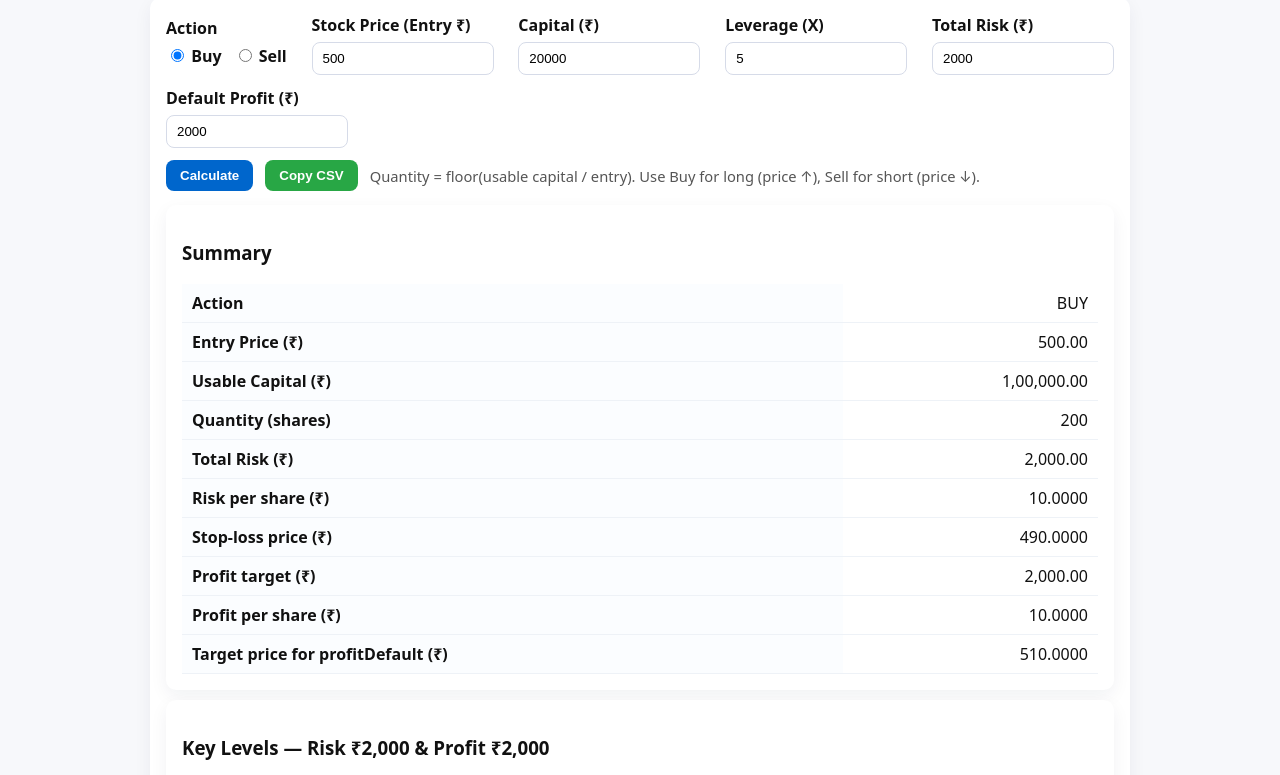
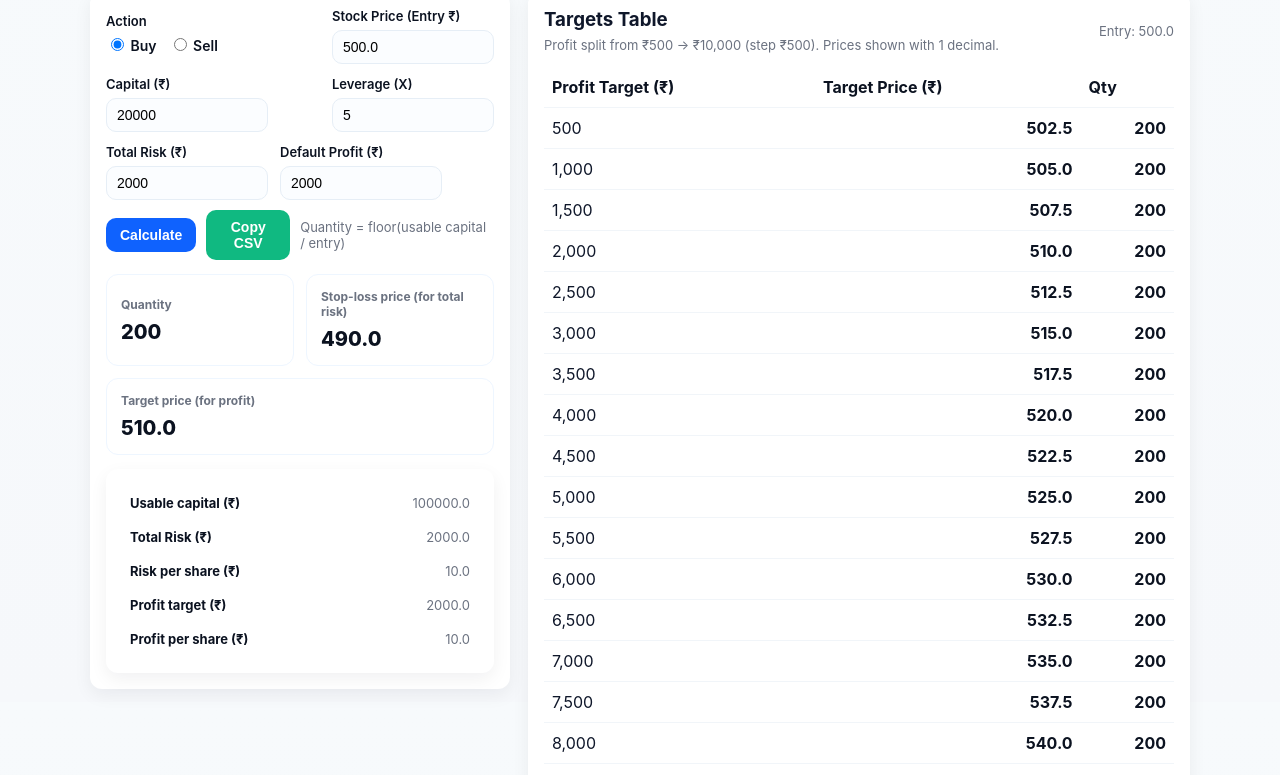
Before and after one commit to sibisekar94/Buy-Sell---calculator-, a plain HTML site: page index.html in a window 1280 px wide. Shown: the part 98-873 px from the top of the page. Drawn offline with Linux system fonts and the light colour scheme.

Commit message:
Update index.html

```diff
--- a/index.html
+++ b/index.html
@@ -3,33 +3,101 @@
 <head>
   <meta charset="utf-8" />
   <meta name="viewport" content="width=device-width,initial-scale=1" />
-  <title>Intraday Calculator — Buy / Sell first</title>
+  <title>Intraday Calculator — Clean UI</title>
   <style>
-    :root{--accent:#0066cc; --accent-2:#28a745;}
-    body{font-family:system-ui,-apple-system,Roboto,Arial; padding:18px; max-width:980px; margin:auto; background:#f7f8fb; color:#111;}
-    h1{text-align:center; margin-bottom:6px;}
-    .card{background:#fff; border-radius:10px; padding:16px; box-shadow:0 6px 18px rgba(18,38,63,0.06); margin-top:14px;}
-    .row{display:flex; gap:12px; align-items:center; flex-wrap:wrap;}
-    label{font-weight:600; display:block; margin-bottom:6px;}
-    input[type="number"], select{padding:8px 10px; border-radius:8px; border:1px solid #d6dbe8; width:160px;}
-    .radioRow{display:flex; gap:12px; align-items:center;}
-    .small{font-size:.92rem; color:#555;}
-    button{padding:8px 14px; border-radius:8px; border:none; cursor:pointer; font-weight:700;}
-    .btn-primary{background:var(--accent); color:#fff;}
-    .btn-success{background:var(--accent-2); color:#fff;}
-    table{width:100%; border-collapse:collapse; margin-top:10px;}
-    th,td{padding:8px 10px; border-bottom:1px solid #eef2f7; text-align:left;}
-    th{background:#fbfdff;}
-    .right{ text-align:right; }
-    @media (max-width:600px){ input[type="number"]{ width:100%; } .row{flex-direction:column; align-items:stretch;} }
+    :root{
+      --bg:#F6F8FB;
+      --card:#ffffff;
+      --muted:#6b7280;
+      --accent:#0f62fe;
+      --accent-2:#10b981;
+      --glass: rgba(255,255,255,0.6);
+      --radius:12px;
+      --shadow: 0 6px 18px rgba(16,24,40,0.06);
+      --mono: ui-monospace, SFMono-Regular, Menlo, Monaco, "Roboto Mono", monospace;
+    }
+
+    html,body{height:100%}
+    body{
+      margin:0; font-family:Inter, system-ui, -apple-system, "Helvetica Neue", Arial;
+      background: linear-gradient(180deg, #f7fafc 0%, var(--bg) 100%);
+      color:#0f172a; -webkit-font-smoothing:antialiased; padding:20px;
+      display:flex; justify-content:center;
+    }
+
+    .wrap{max-width:1100px; width:100%;}
+    header{display:flex;align-items:center;gap:14px;margin-bottom:14px}
+    .logo{
+      width:56px;height:56px;border-radius:12px;background:var(--accent);display:grid;place-items:center;color:white;font-weight:800;font-size:20px;
+      box-shadow: 0 6px 20px rgba(15,98,254,0.12);
+    }
+    h1{margin:0;font-size:20px}
+    p.lead{margin:2px 0 0; color:var(--muted); font-size:13px}
+
+    .grid{
+      display:grid;
+      grid-template-columns: 420px 1fr;
+      gap:18px;
+      align-items:start;
+    }
+    @media (max-width:980px){
+      .grid{grid-template-columns:1fr; padding-bottom:30px}
+    }
+
+    .card{background:var(--card); border-radius:var(--radius); padding:16px; box-shadow:var(--shadow);}
+    .controls .row{display:flex;gap:10px;align-items:center;flex-wrap:wrap}
+    label{display:block;font-weight:600;font-size:13px;margin-bottom:6px;color:#0b1220}
+    input[type=number]{width:140px;padding:8px 10px;border-radius:10px;border:1px solid #e6eef6;background:#fbfdff;font-size:14px}
+    .radioRow{display:flex;gap:12px;align-items:center}
+    .radioRow label{font-weight:600;font-size:14px}
+    .actions{display:flex;gap:10px;align-items:center;margin-top:10px}
+    button{padding:9px 14px;border-radius:10px;border:none;cursor:pointer;font-weight:700;font-size:14px}
+    .btn-primary{background:var(--accent);color:white}
+    .btn-ghost{background:transparent;border:1px solid #e6eef6;color:var(--accent);font-weight:700}
+    .btn-success{background:var(--accent-2);color:white}
+
+    /* grouped key numbers */
+    .key-grid{display:flex;gap:12px;align-items:stretch;flex-wrap:wrap}
+    .key{
+      background:linear-gradient(180deg, rgba(255,255,255,0.9), var(--card));
+      padding:14px;border-radius:12px;flex:1;min-width:150px;border:1px solid #eef6ff;
+      display:flex;flex-direction:column;justify-content:center;align-items:flex-start;gap:8px;
+    }
+    .key .label{font-size:12px;color:var(--muted);font-weight:700}
+    .key .value{font-size:20px;font-weight:800;color:#0b1220}
+    .value.small{font-size:15px;font-weight:700;color:#0b1220}
+
+    /* details area */
+    .info-table th{font-weight:700;text-align:left;padding:8px 6px;color:#0b1220;font-size:13px}
+    .info-table td{padding:8px 6px;color:var(--muted);font-size:13px;text-align:right}
+
+    /* profit table */
+    .profit-wrap{margin-top:14px}
+    table.profit{width:100%;border-collapse:collapse;background:transparent}
+    table.profit th, table.profit td{padding:10px 8px;border-bottom:1px solid #f1f5f9}
+    table.profit th{background:transparent;text-align:left;color:#0b1220;font-weight:700}
+    table.profit td.right{text-align:right;color:#0b1220;font-weight:700}
+
+    .muted{color:var(--muted);font-size:13px}
+    footer{margin-top:14px;color:var(--muted);font-size:13px;text-align:center}
+
   </style>
 </head>
 <body>
-  <h1>Intraday Trading Calculator — Buy / Sell First</h1>
+  <div class="wrap">
+    <header>
+      <div class="logo">₹</div>
+      <div>
+        <h1>Intraday Calculator — Clean UI</h1>
+        <p class="lead">Pick Buy / Sell, enter entry price — quantity, stop-loss and profit targets update instantly. Prices shown with one decimal.</p>
+      </div>
+    </header>
 
-  <div class="card">
-    <div style="display:flex; justify-content:space-between; align-items:center; gap:12px; flex-wrap:wrap;">
-      <div>
+    <div class="grid">
+      <!-- left: controls -->
+      <div class="card controls">
+        <div style="display:flex;justify-content:space-between;align-items:center;gap:12px;flex-wrap:wrap">
+          <div style="min-width:160px">
             <label>Action</label>
             <div class="radioRow">
               <label><input type="radio" name="side" value="BUY" checked> Buy</label>
@@ -39,7 +107,7 @@
 
           <div>
             <label>Stock Price (Entry ₹)</label>
-        <input id="entry" type="number" step="0.01" value="500">
+            <input id="entry" type="number" step="0.1" value="500.0">
           </div>
 
           <div>
@@ -51,144 +119,188 @@
             <label>Leverage (X)</label>
             <input id="leverage" type="number" step="0.1" value="5">
           </div>
+        </div>
 
-      <div>
+        <div style="margin-top:12px; display:flex; gap:12px; align-items:center; flex-wrap:wrap;">
+          <div style="min-width:140px">
             <label>Total Risk (₹)</label>
             <input id="risk" type="number" step="1" value="2000">
           </div>
 
-      <div>
+          <div style="min-width:140px">
             <label>Default Profit (₹)</label>
             <input id="profitDefault" type="number" step="1" value="2000">
           </div>
+
+          <div style="flex:1"></div>
         </div>
 
-    <div style="margin-top:12px; display:flex; gap:12px; align-items:center; flex-wrap:wrap;">
+        <div class="actions">
           <button id="calc" class="btn-primary">Calculate</button>
           <button id="copyCSV" class="btn-success">Copy CSV</button>
-      <div class="small">Quantity = floor(usable capital / entry). Use Buy for long (price ↑), Sell for short (price ↓).</div>
+          <div style="margin-left:auto" class="muted">Quantity = floor(usable capital / entry)</div>
         </div>
 
-    <div id="summary" class="card" style="margin-top:14px;"></div>
+        <!-- grouped key values -->
+        <div style="margin-top:14px">
+          <div class="key-grid">
+            <div class="key" id="keyQty">
+              <div class="label">Quantity</div>
+              <div class="value" id="qtyVal">—</div>
+            </div>
+            <div class="key" id="keySL">
+              <div class="label">Stop-loss price (for total risk)</div>
+              <div class="value" id="slVal">—</div>
+            </div>
+            <div class="key" id="keyTP">
+              <div class="label">Target price (for profit)</div>
+              <div class="value" id="tpVal">—</div>
+            </div>
+          </div>
+        </div>
 
-    <div id="singleTargets" class="card" style="margin-top:10px;"></div>
+        <!-- extra info separated -->
+        <div style="margin-top:14px;" class="card" >
+          <table style="width:100%" class="info-table">
+            <tr><th>Usable capital (₹)</th><td id="usableVal">—</td></tr>
+            <tr><th>Total Risk (₹)</th><td id="riskVal">—</td></tr>
+            <tr><th>Risk per share (₹)</th><td id="rpsVal">—</td></tr>
+            <tr><th>Profit target (₹)</th><td id="profitVal">—</td></tr>
+            <tr><th>Profit per share (₹)</th><td id="ppsVal">—</td></tr>
+          </table>
+        </div>
+      </div>
 
-    <div id="tableTargets" class="card" style="margin-top:10px;"></div>
+      <!-- right: results & table -->
+      <div>
+        <div class="card">
+          <div style="display:flex;justify-content:space-between;align-items:center;gap:12px;flex-wrap:wrap;">
+            <div>
+              <h3 style="margin:0 0 6px 0">Targets Table</h3>
+              <div class="muted">Profit split from ₹500 → ₹10,000 (step ₹500). Prices shown with 1 decimal.</div>
+            </div>
+            <div class="muted" style="font-size:13px">Entry: <span id="entryShow">—</span></div>
+          </div>
+
+          <div class="profit-wrap">
+            <table class="profit">
+              <thead>
+                <tr>
+                  <th>Profit Target (₹)</th>
+                  <th class="right">Target Price (₹)</th>
+                  <th class="right">Qty</th>
+                </tr>
+              </thead>
+              <tbody id="profitBody">
+                <!-- filled by JS -->
+              </tbody>
+            </table>
+          </div>
+        </div>
+
+        <footer class="card" style="margin-top:12px;">
+          <div style="display:flex;justify-content:space-between;align-items:center;gap:12px;flex-wrap:wrap">
+            <div class="muted">Made for quick intraday decisioning · One-decimal formatting</div>
+            <div class="muted">Buy = price ↑ • Sell = price ↓</div>
+          </div>
+        </footer>
+      </div>
+    </div>
   </div>
 
 <script>
-  // Helper format
-  function fmt(n, decimals=4){
+  // one-decimal formatter
+  function fmt1(n){
     if (typeof n !== 'number' || !isFinite(n)) return '—';
-    // For small numbers show more decimals
-    const opts = {minimumFractionDigits: (Math.abs(n) < 1 ? 4 : Math.min(4,Math.max(0,decimals))), maximumFractionDigits: 4};
-    return n.toLocaleString('en-IN', opts);
+    return n.toFixed(1);
   }
 
-  function calcAll() {
-    const side = document.querySelector('input[name="side"]:checked').value; // BUY or SELL
+  function calcAll(){
+    // inputs
+    const side = document.querySelector('input[name="side"]:checked').value;
     const entry = parseFloat(document.getElementById('entry').value) || 0;
     const capital = parseFloat(document.getElementById('capital').value) || 0;
     const leverage = parseFloat(document.getElementById('leverage').value) || 1;
-    const risk = parseFloat(document.getElementById('risk').value) || 0; // total stop-loss amount
+    const risk = parseFloat(document.getElementById('risk').value) || 0;
     const profitDefault = parseFloat(document.getElementById('profitDefault').value) || 0;
 
+    // derived
     const usable = capital * leverage;
     const qty = entry > 0 ? Math.floor(usable / entry) : 0;
     const riskPerShare = qty > 0 ? (risk / qty) : 0;
 
-    // Stop-loss price for the total risk (direction matters)
-    // BUY: SL = entry - riskPerShare (price falls to SL causes loss)
-    // SELL: SL = entry + riskPerShare (price rises to SL causes loss)
+    // SL price (direction dependent)
     const slPrice = (qty > 0) ? (side === 'BUY' ? (entry - riskPerShare) : (entry + riskPerShare)) : NaN;
 
-    // Target price for the default profit (profitDefault)
+    // target price for default profit
     const profitPerShareDefault = qty > 0 ? (profitDefault / qty) : 0;
     const targetDefault = (qty > 0) ? (side === 'BUY' ? (entry + profitPerShareDefault) : (entry - profitPerShareDefault)) : NaN;
 
-    // Prepare summary block
-    const summaryEl = document.getElementById('summary');
-    summaryEl.innerHTML = `<h3>Summary</h3>
-      <table>
-        <tr><th>Action</th><td class="right">${side}</td></tr>
-        <tr><th>Entry Price (₹)</th><td class="right">${fmt(entry,2)}</td></tr>
-        <tr><th>Usable Capital (₹)</th><td class="right">${fmt(usable,2)}</td></tr>
-        <tr><th>Quantity (shares)</th><td class="right">${qty}</td></tr>
-        <tr><th>Total Risk (₹)</th><td class="right">${fmt(risk,2)}</td></tr>
-        <tr><th>Risk per share (₹)</th><td class="right">${qty>0?fmt(riskPerShare,4):'—'}</td></tr>
-        <tr><th>Stop-loss price (₹)</th><td class="right">${qty>0?fmt(slPrice,4):'—'}</td></tr>
-        <tr><th>Profit target (₹)</th><td class="right">${fmt(profitDefault,2)}</td></tr>
-        <tr><th>Profit per share (₹)</th><td class="right">${qty>0?fmt(profitPerShareDefault,4):'—'}</td></tr>
-        <tr><th>Target price for profitDefault (₹)</th><td class="right">${qty>0?fmt(targetDefault,4):'—'}</td></tr>
-      </table>`;
+    // update grouped key values (big)
+    document.getElementById('qtyVal').textContent = qty > 0 ? String(qty) : '—';
+    document.getElementById('slVal').textContent = qty > 0 ? fmt1(slPrice) : '—';
+    document.getElementById('tpVal').textContent = qty > 0 ? fmt1(targetDefault) : '—';
 
-    // Single-level targets block: show 2000 risk and 2000 profit specifically (as user asked)
-    const singleEl = document.getElementById('singleTargets');
-    singleEl.innerHTML = `<h3>Key Levels — Risk ₹${risk.toLocaleString('en-IN')} & Profit ₹${profitDefault.toLocaleString('en-IN')}</h3>
-      <table>
-        <tr><th>Quantity</th><td class="right">${qty}</td></tr>
-        <tr><th>Stop-loss (${risk.toLocaleString('en-IN')})</th><td class="right">${qty>0?fmt(slPrice,4):'—'}</td></tr>
-        <tr><th>Target for Profit ₹${profitDefault.toLocaleString('en-IN')}</th><td class="right">${qty>0?fmt(targetDefault,4):'—'}</td></tr>
-      </table>
-      <div class="small">Note: For <strong>BUY</strong> targets increase from entry. For <strong>SELL</strong> targets decrease from entry.</div>`;
+    // update extras
+    document.getElementById('usableVal').textContent = fmt1(usable);
+    document.getElementById('riskVal').textContent = fmt1(risk);
+    document.getElementById('rpsVal').textContent = qty>0 ? fmt1(riskPerShare) : '—';
+    document.getElementById('profitVal').textContent = fmt1(profitDefault);
+    document.getElementById('ppsVal').textContent = qty>0 ? fmt1(profitPerShareDefault) : '—';
 
-    // Build table of profit targets from 500 to 10,000 (step 500)
-    const tableEl = document.getElementById('tableTargets');
-    const profits = [];
-    for (let p = 500; p <= 10000; p += 500) profits.push(p);
+    document.getElementById('entryShow').textContent = entry>0 ? fmt1(entry) : '—';
 
-    let rows = `<h3>Targets Table (₹500 → ₹10,000)</h3>
-      <table><thead><tr>
-        <th>Profit Target (₹)</th>
-        <th>Profit / share (₹)</th>
-        <th>Target Price (₹)</th>
-        <th>Direction</th>
-        <th class="right">Qty</th>
-      </tr></thead><tbody>`;
-
-    for (const p of profits) {
+    // Build profit table rows (500 -> 10000)
+    const tbody = document.getElementById('profitBody');
+    tbody.innerHTML = '';
+    for (let p = 500; p <= 10000; p += 500){
       const pps = qty > 0 ? (p / qty) : 0;
       const target = qty > 0 ? (side === 'BUY' ? (entry + pps) : (entry - pps)) : NaN;
-      const dir = (side === 'BUY') ? 'Appreciation (↑)' : 'Depreciation (↓)';
-      rows += `<tr>
-        <td>${p.toLocaleString('en-IN')}</td>
-        <td class="right">${qty>0?fmt(pps,4):'—'}</td>
-        <td class="right">${qty>0?fmt(target,4):'—'}</td>
-        <td>${dir}</td>
-        <td class="right">${qty}</td>
-      </tr>`;
+      const tr = document.createElement('tr');
+
+      const tdProfit = document.createElement('td');
+      tdProfit.textContent = p.toLocaleString('en-IN');
+      tr.appendChild(tdProfit);
+
+      const tdTarget = document.createElement('td');
+      tdTarget.className = 'right';
+      tdTarget.textContent = qty>0 ? fmt1(target) : '—';
+      tr.appendChild(tdTarget);
+
+      const tdQty = document.createElement('td');
+      tdQty.className = 'right';
+      tdQty.textContent = qty>0 ? String(qty) : '—';
+      tr.appendChild(tdQty);
+
+      tbody.appendChild(tr);
     }
 
-    rows += `</tbody></table>`;
-    tableEl.innerHTML = rows;
+    // CSV for copy (Profit, TargetPrice, Qty only per request)
+    window._lastCSV = (() => {
+      const lines = [['Profit Target (₹)','Target Price (₹)','Qty']];
+      for (let p = 500; p <= 10000; p += 500){
+        const pps = qty > 0 ? (p / qty) : 0;
+        const target = qty > 0 ? (side === 'BUY' ? (entry + pps) : (entry - pps)) : '';
+        lines.push([p, qty>0?fmt1(target):'', qty>0?qty:'']);
+      }
+      return lines.map(r => r.join(',')).join('\n');
+    })();
+  }
 
-    // store CSV for copy
-    window._lastCSV = (() => {
-      const header = ['Profit Target (₹)','Profit per share (₹)','Target Price (₹)','Direction','Qty','Entry','Side','Risk(₹)','SL Price(₹)'];
-      const lines = [header.join(',')];
-      for (const p of profits) {
-        const pps = qty>0 ? (p / qty) : 0;
-        const target = qty>0 ? (side === 'BUY' ? (entry + pps) : (entry - pps)) : '';
-        const dir = side === 'BUY' ? 'Appreciation' : 'Depreciation';
-        lines.push([p, qty>0?pps.toFixed(4):'', qty>0?target.toFixed(4):'', dir, qty, entry, side, risk, qty>0?slPrice.toFixed(4):''].join(','));
-      }
-      return lines.join('\n');
-    })();
-  } // calcAll
-
-  // Wire buttons
+  // wire up controls
   document.getElementById('calc').addEventListener('click', calcAll);
   document.getElementById('copyCSV').addEventListener('click', () => {
-    if (!window._lastCSV) { alert('Calculate first'); return; }
+    if (!window._lastCSV){ alert('Calculate first'); return; }
     navigator.clipboard.writeText(window._lastCSV).then(()=> alert('Targets copied as CSV to clipboard!'));
   });
 
-  // Auto-calc on load
+  // live updates
+  document.querySelectorAll('input[name="side"]').forEach(el => el.addEventListener('change', calcAll));
+  ['entry','capital','leverage','risk','profitDefault'].forEach(id => document.getElementById(id).addEventListener('input', calcAll));
+
+  // initial
   calcAll();
 
-  // Optional: re-calc when radio or entry changes for convenience
-  document.querySelectorAll('input[name="side"]').forEach(el => el.addEventListener('change', calcAll));
-  ['entry','capital','leverage','risk','profitDefault'].forEach(id => document.getElementById(id).addEventListener('input', calcAll));
 </script>
 </body>
 </html>
```
Lines whose indentation alone changed are shown as unchanged.
